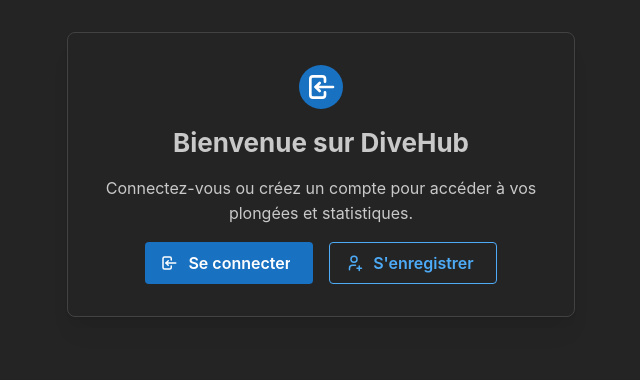
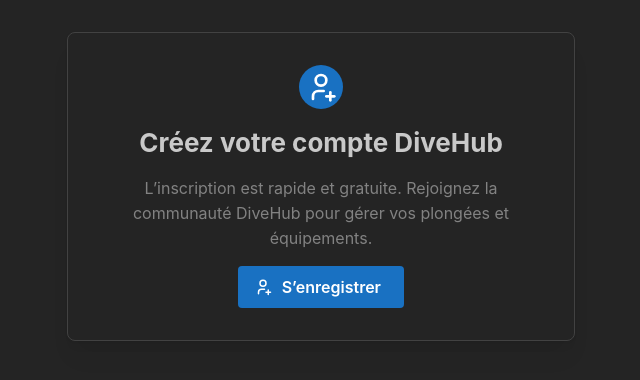
Before and after one commit to adrctr/divehub-ui, a React (Vite) app: page /signup in a window 1280 px wide. Shown: the top 380 px of the page, without its empty margins (319-959 px from the left). Built offline with nearby package versions, Linux system fonts and the light colour scheme.

Commit message:
auth: with dummuclient id

```diff
--- a/src/App.tsx
+++ b/src/App.tsx
@@ -10,9 +10,10 @@
 import NewDive from "./pages/NewDive";
 import { useAuth0 } from "@auth0/auth0-react";
 import { AuthPanel } from "./components/AuthPanel";
+import { SignupPanel } from "./components/SignupPanel";
 
 export default function App() {
-  const { isAuthenticated, isLoading } = useAuth0();
+  const { isLoading, isAuthenticated } = useAuth0();
 
   if (isLoading) {
     return (
@@ -22,22 +23,26 @@
     );
   }
 
-  // Affiche le panneau d'authentification si non connecté
-  if (!isAuthenticated) {
-    return <AuthPanel />;
-  }
-
   // Si connecté, affiche le header de bienvenue + bouton logout, puis le routeur
   return (
-      <BrowserRouter>
-        <Routes>
+    <BrowserRouter>
+      <Routes>
+        {isAuthenticated ? (
           <Route path="/" element={<Layout />}>
             <Route index element={<Home />} />
+            <Route path="signin" element={<AuthPanel />} />
+            <Route path="signup" element={<SignupPanel />} />
             <Route path="dives" element={<DiveList />} />
             <Route path="dives/:id/edit" element={<EditDive />} />
             <Route path="dives/new" element={<NewDive />} />
           </Route>
-        </Routes>
-      </BrowserRouter>
+        ) : (
+          <>
+            <Route path="/" element={<AuthPanel />} />
+            <Route path="signup" element={<SignupPanel />} />
+          </>
+        )}
+      </Routes>
+    </BrowserRouter>
   );
 }
--- a/src/components/AuthPanel.tsx
+++ b/src/components/AuthPanel.tsx
@@ -1,9 +1,20 @@
-import { Button, Container, Title, Stack, Paper, Text, Group, ThemeIcon } from "@mantine/core";
+import {
+  Button,
+  Container,
+  Title,
+  Stack,
+  Paper,
+  Text,
+  Group,
+  ThemeIcon,
+} from "@mantine/core";
 import { IconLogin, IconUserPlus } from "@tabler/icons-react";
 import { useAuth0 } from "@auth0/auth0-react";
+import { useNavigate } from "react-router-dom";
 
 export function AuthPanel() {
   const { loginWithRedirect } = useAuth0();
+  const navigate = useNavigate();
 
   return (
     <Container size="xs" py="xl">
@@ -16,20 +27,25 @@
             Bienvenue sur DiveHub
           </Title>
           <Text ta="center">
-            Connectez-vous ou créez un compte pour accéder à vos plongées et statistiques.
+            Connectez-vous ou créez un compte pour accéder à vos plongées et
+            statistiques.
           </Text>
+
           <Group grow>
             <Button
               leftSection={<IconLogin size={18} />}
-              onClick={() => loginWithRedirect()}
+              onClick={() =>
+                loginWithRedirect()
+              }
               size="md"
+
             >
               Se connecter
             </Button>
             <Button
               leftSection={<IconUserPlus size={18} />}
               variant="outline"
-              onClick={() => loginWithRedirect({ screen_hint: "signup" })}
+              onClick={() => navigate("/signup")}
               size="md"
             >
               S'enregistrer
--- a/src/components/Layout.tsx
+++ b/src/components/Layout.tsx
@@ -11,17 +11,24 @@
 } from "@mantine/core";
 import { useAuth0 } from "@auth0/auth0-react";
 import { Link, Outlet } from "react-router-dom";
+import { AuthPanel } from "./AuthPanel";
 
 export default function Layout() {
   const [opened, { toggle, close }] = useDisclosure();
-    const { logout, user} = useAuth0();
+  const { logout, user, isAuthenticated } = useAuth0();
 
   const handleNavClick = () => {
     // Ferme le menu uniquement si on est en mobile (width < sm)
     close();
   };
 
+    // Affiche le panneau d'authentification si non connecté
+  if (!isAuthenticated) {
+    return <AuthPanel />;
+  }
+
   return (
+
     <AppShell
       header={{ height: 60 }}
       navbar={{ width: 300, breakpoint: "sm", collapsed: { mobile: !opened } }}
@@ -31,7 +38,7 @@
         <Group h="100%" px="md">
           <Burger opened={opened} onClick={toggle} hiddenFrom="sm" size="sm" />
           <span style={{ fontWeight: 600, fontSize: 20 }}>DiveHub</span>
-           <Group>
+          <Group>
             <Title order={5} fw={400} style={{ marginRight: 16 }}>
               Bienvenue, {user?.name}
             </Title>
@@ -66,7 +73,7 @@
         </Stack>
       </AppShell.Navbar>
       <AppShell.Main>
-        <Container size={"md"} >
+        <Container size={"md"}>
           <Outlet />
         </Container>
       </AppShell.Main>
--- /dev/null
+++ b/src/components/SignupPanel.tsx
@@ -0,0 +1,32 @@
+import { Button, Container, Title, Stack, Paper, Text, ThemeIcon } from "@mantine/core";
+import { IconUserPlus } from "@tabler/icons-react";
+import { useAuth0 } from "@auth0/auth0-react";
+
+export function SignupPanel() {
+  const { loginWithRedirect } = useAuth0();
+
+  return (
+    <Container size="xs" py="xl">
+      <Paper shadow="md" radius="md" p="xl" withBorder>
+        <Stack gap="md" align="center">
+          <ThemeIcon color="blue" size="xl" radius="xl">
+            <IconUserPlus size={32} />
+          </ThemeIcon>
+          <Title order={2} ta="center">
+            Créez votre compte DiveHub
+          </Title>
+          <Text ta="center" color="dimmed">
+            L’inscription est rapide et gratuite. Rejoignez la communauté DiveHub pour gérer vos plongées et équipements.
+          </Text>
+          <Button
+            leftSection={<IconUserPlus size={18} />}
+            size="md"
+            onClick={() => loginWithRedirect({ screen_hint: "signup" })}
+          >
+            S’enregistrer
+          </Button>
+        </Stack>
+      </Paper>
+    </Container>
+  );
+}
--- a/src/main.tsx
+++ b/src/main.tsx
@@ -4,8 +4,8 @@
 import { MantineProvider } from "@mantine/core";
 import { Auth0Provider } from "@auth0/auth0-react";
 
-const domain = "dev-dxwbqxcepg0d5pa0.ca.auth0.com";
-const clientId = "RHKCuD37TQrsFcXl9DJDICyUY8LAtRgy";
+const domain = "divehub.ca.auth0.com";
+const clientId = "W8j7grsuEoxvA2MMsgY4vT3reLXA6bhU";
 
 ReactDOM.createRoot(document.getElementById("root")!).render(
   <React.StrictMode>
```
Also changed, not shown: src/services/secureTestApi.tsx (+11 -4 lines).
